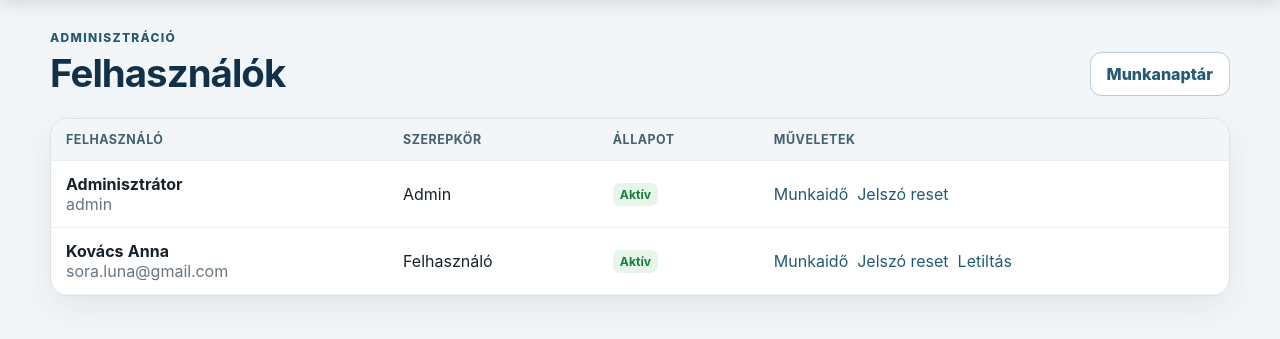
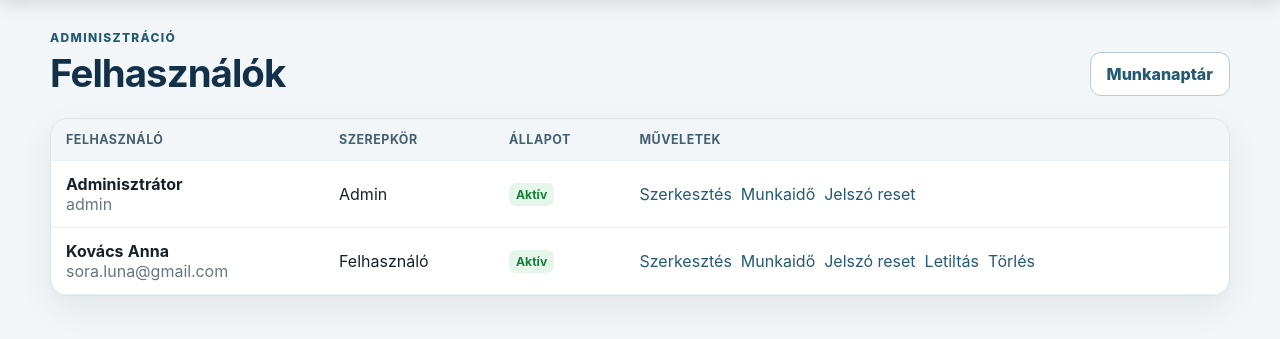
Before and after one commit to Nicqx/munkaido-nyilvantarto, a Flask app: page /admin/users in a window 1280 px wide. Shown: the part 64-403 px from the top of the page. Run offline with Flask 3, Linux system fonts and the light colour scheme; the visitor is signed in with stand-in values (Sample User, id 1); data comes from the database, SQL or seed files in the repository.

Commit message:
feat: admin felhasználókezelés (worktime/templates/admin_users.html)

```diff
--- a/worktime/templates/admin_users.html
+++ b/worktime/templates/admin_users.html
@@ -1,24 +1,62 @@
 {% extends "base.html" %}
 {% block title %}Felhasználók · Munkaidő{% endblock %}
 {% block content %}
-<div class="page-heading"><div><p class="eyebrow">Adminisztráció</p><h1>Felhasználók</h1></div><a class="button ghost" href="{{ url_for('admin_calendar') }}">Munkanaptár</a></div>
+<div class="page-heading">
+  <div><p class="eyebrow">Adminisztráció</p><h1>Felhasználók</h1></div>
+  <a class="button ghost" href="{{ url_for('admin_calendar') }}">Munkanaptár</a>
+</div>
 <section class="card table-card">
   <div class="desktop-table">
-    <table><thead><tr><th>Felhasználó</th><th>Szerepkör</th><th>Állapot</th><th>Műveletek</th></tr></thead><tbody>
-    {% for user in users %}<tr>
-      <td><strong>{{ user['display_name'] }}</strong><span class="muted block">{{ user['login'] }}</span></td>
-      <td>{{ 'Admin' if user['is_admin'] else 'Felhasználó' }}</td>
-      <td><span class="status {{ 'success' if user['active'] else 'danger' }}">{{ 'Aktív' if user['active'] else 'Letiltva' }}</span></td>
-      <td><div class="inline-actions">
-        <a href="{{ url_for('admin_schedule', user_id=user['id']) }}">Munkaidő</a>
-        <form action="{{ url_for('admin_reset_password', user_id=user['id']) }}" method="post" onsubmit="return confirm('A jelszó Almafa.123 lesz. Folytatod?')"><button class="link-button" type="submit">Jelszó reset</button></form>
-        {% if user['id'] != g.user['id'] %}<form action="{{ url_for('admin_toggle_active', user_id=user['id']) }}" method="post"><button class="link-button" type="submit">{{ 'Letiltás' if user['active'] else 'Aktiválás' }}</button></form>{% endif %}
-      </div></td>
-    </tr>{% endfor %}
-    </tbody></table>
+    <table>
+      <thead><tr><th>Felhasználó</th><th>Szerepkör</th><th>Állapot</th><th>Műveletek</th></tr></thead>
+      <tbody>
+      {% for user in users %}
+        <tr>
+          <td><strong>{{ user['display_name'] }}</strong><span class="muted block">{{ user['login'] }}</span></td>
+          <td>{{ 'Admin' if user['is_admin'] else 'Felhasználó' }}</td>
+          <td><span class="status {{ 'success' if user['active'] else 'danger' }}">{{ 'Aktív' if user['active'] else 'Letiltva' }}</span></td>
+          <td><div class="inline-actions admin-actions">
+            <a href="{{ url_for('admin_edit_user', user_id=user['id']) }}">Szerkesztés</a>
+            <a href="{{ url_for('admin_schedule', user_id=user['id']) }}">Munkaidő</a>
+            <form action="{{ url_for('admin_reset_password', user_id=user['id']) }}" method="post" onsubmit="return confirm('A jelszó Almafa.123 lesz. Folytatod?')">
+              <button class="link-button" type="submit">Jelszó reset</button>
+            </form>
+            {% if user['id'] != g.user['id'] %}
+              <form action="{{ url_for('admin_toggle_active', user_id=user['id']) }}" method="post">
+                <button class="link-button" type="submit">{{ 'Letiltás' if user['active'] else 'Aktiválás' }}</button>
+              </form>
+              <form action="{{ url_for('admin_delete_user', user_id=user['id']) }}" method="post" onsubmit="return confirm('Biztosan végleg törlöd ezt a felhasználót és minden munkaidő- és szabadságadatát? Ez nem vonható vissza.')">
+                <button class="link-button danger-link" type="submit">Törlés</button>
+              </form>
+            {% endif %}
+          </div></td>
+        </tr>
+      {% endfor %}
+      </tbody>
+    </table>
   </div>
   <div class="mobile-day-list">
-    {% for user in users %}<article class="day-card static"><div><strong>{{ user['display_name'] }}</strong><span class="muted block">{{ user['login'] }}</span></div><div class="inline-actions"><a href="{{ url_for('admin_schedule', user_id=user['id']) }}">Munkaidő</a><form action="{{ url_for('admin_reset_password', user_id=user['id']) }}" method="post"><button class="link-button">Jelszó reset</button></form></div></article>{% endfor %}
+    {% for user in users %}
+      <article class="day-card static">
+        <div><strong>{{ user['display_name'] }}</strong><span class="muted block">{{ user['login'] }}</span></div>
+        <div><span>{{ 'Admin' if user['is_admin'] else 'Felhasználó' }}</span><span class="status {{ 'success' if user['active'] else 'danger' }}">{{ 'Aktív' if user['active'] else 'Letiltva' }}</span></div>
+        <div class="inline-actions admin-actions">
+          <a href="{{ url_for('admin_edit_user', user_id=user['id']) }}">Szerkesztés</a>
+          <a href="{{ url_for('admin_schedule', user_id=user['id']) }}">Munkaidő</a>
+          <form action="{{ url_for('admin_reset_password', user_id=user['id']) }}" method="post" onsubmit="return confirm('A jelszó Almafa.123 lesz. Folytatod?')">
+            <button class="link-button" type="submit">Jelszó reset</button>
+          </form>
+          {% if user['id'] != g.user['id'] %}
+            <form action="{{ url_for('admin_toggle_active', user_id=user['id']) }}" method="post">
+              <button class="link-button" type="submit">{{ 'Letiltás' if user['active'] else 'Aktiválás' }}</button>
+            </form>
+            <form action="{{ url_for('admin_delete_user', user_id=user['id']) }}" method="post" onsubmit="return confirm('Biztosan végleg törlöd ezt a felhasználót és minden munkaidő- és szabadságadatát? Ez nem vonható vissza.')">
+              <button class="link-button danger-link" type="submit">Törlés</button>
+            </form>
+          {% endif %}
+        </div>
+      </article>
+    {% endfor %}
   </div>
 </section>
 {% endblock %}
```
